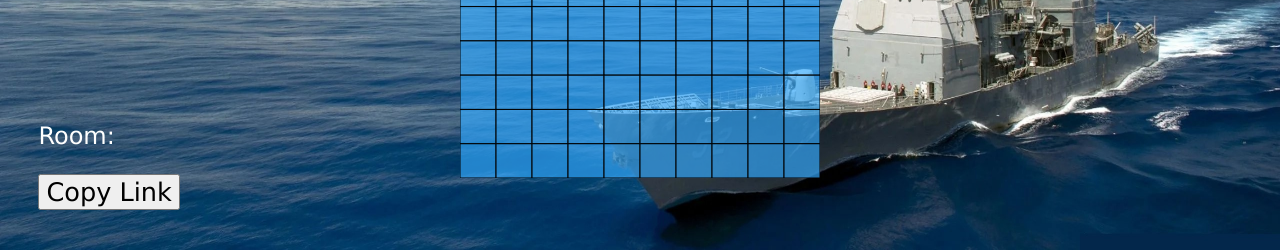
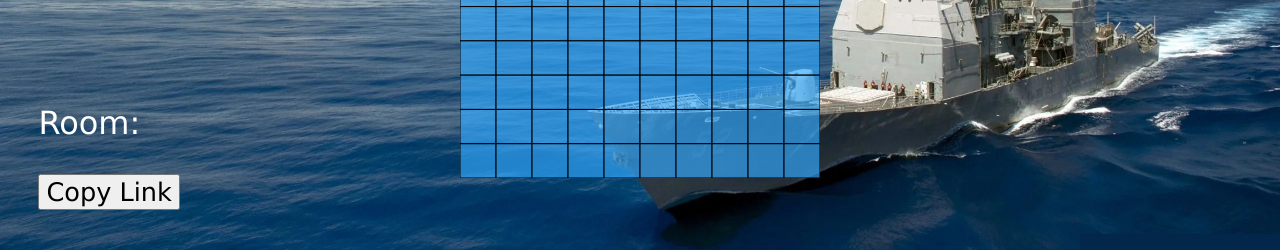
Before and after one commit to 100icecreamsammiches/Battleship, a Flask app: page /play in a window 1280 px wide. Shown: the part 550-800 px from the top of the page. Run offline with Flask 2, Linux system fonts and the light colour scheme; some libraries are stand-ins or nearby versions.

Commit message:
The super final version probably

```diff
--- a/main.py
+++ b/main.py
@@ -52,11 +52,11 @@
 #Closes disconnected rooms and puts the user in an open one
 @socketio.event
 def requestRoom():
-    purgeConnections()
     for room in rooms.keys():
         if rooms[room] == 1:
-            emit("found", room)
+            emit("found", room, to=request.sid)
             return
+    emit("noneFound", to=request.sid)
 
 @socketio.event
 def createRoom():
@@ -91,16 +91,6 @@
             rooms.pop(users[request.sid])
         users.pop(request.sid)
 
-#Keep alive pong
-@socketio.event
-def ack():
-    pass
-
-#Checks that all users are connected
-def purgeConnections():
-    for user in users.keys():
-        emit("checkConnected", to=user)
-
 #Hosts website
 if __name__ == "__main__":
     socketio.run(app, debug=True, host="0.0.0.0")
--- a/static/home.js
+++ b/static/home.js
@@ -4,6 +4,9 @@
     var socket = io({"forceNew": true});
     socket.on("found", function(room){
         window.location.href += 'play#' + room;
+    })
+    socket.on("noneFound", function(room){
+        document.getElementById("find").innerHTML = "No Open Rooms";
     })
     socket.emit("requestRoom");
 }
--- a/static/main.js
+++ b/static/main.js
@@ -110,20 +110,20 @@
     //Updates Status information in the corners
     playerStats = "Your Ships:<br>";
     for (var i of sunk){
-        playerStats += (i?i:"Sunk!") + "<br>"
+        playerStats += (i?i:'<span style="color: red">Sunk!</span>') + "<br>"
     }
 
     enemyStats = "Enemy's Ships:<br>";
     for (var i of enemySunk){
-        enemyStats += (i?i:"Sunk!") + "<br>";
+        enemyStats += (i?i:'<span style="color: red">Sunk!</span>') + "<br>";
     }
 
     if (ships.length == 5 && enemyReady){
         if (isTurn){
-            playerStats += "Your Turn!";
+            playerStats += '<span style="color: yellow">Your Turn!</span>';
         }
         else {
-            enemyStats += "Enemy's Turn!";
+            enemyStats += '<span style="color: yellow">Enemy\'s turn!</span>';
         }
     }
 
@@ -233,10 +233,10 @@
 //Checks a hit from the enemy against the bottom grid
 function hit(x, y){
     var hit = bottomGrid[y][x] == 1
+
+    //Hits a ship
     if (hit){
         bottomGrid[y][x] = 2;
-
-        //Hits a ship
         for (var i = 0; i < ships.length; i++){
             for(var j = 0; j < ships[i].length; j++){
                 if (JSON.stringify(ships[i][j]) == JSON.stringify([x,y])){
@@ -252,8 +252,8 @@
                             won = false;
                             place[3] = 0;
                             renderGrid();
-                            document.getElementById("player").innerHTML = "You Lost.";
-                            document.getElementById("enemy").innerHTML = "You Lost.";
+                            document.getElementById("player").innerHTML = '<span style="color: red">You Lost.</span>';
+                            document.getElementById("enemy").innerHTML = '<span style="color: red">You Lost.</span>';
                         }
                         else{
                             renderGrid();
@@ -330,7 +330,6 @@
 socket.on("turn", function (data) {
     isTurn = true;
     socket.emit("result", hit(data.coords[0], data.coords[1]));
-    renderGrid();
 })
 
 //Updates the result of your shot using the enemies data
@@ -348,8 +347,8 @@
         won = true;
         place[3] = 0;
         renderGrid();
-        document.getElementById("player").innerHTML = "You Won!";
-        document.getElementById("enemy").innerHTML = "You Won!";
+        document.getElementById("player").innerHTML = '<span style="color: yellow">You Won!</span>';
+        document.getElementById("enemy").innerHTML = '<span style="color: yellow">You Won!</span>';
     }
 })
 
--- a/static/style.css
+++ b/static/style.css
@@ -39,6 +39,7 @@
 
 #shareText{
     color:white;
+    font-size: 2.5vw;
 }
 
 #shareButton{
```
